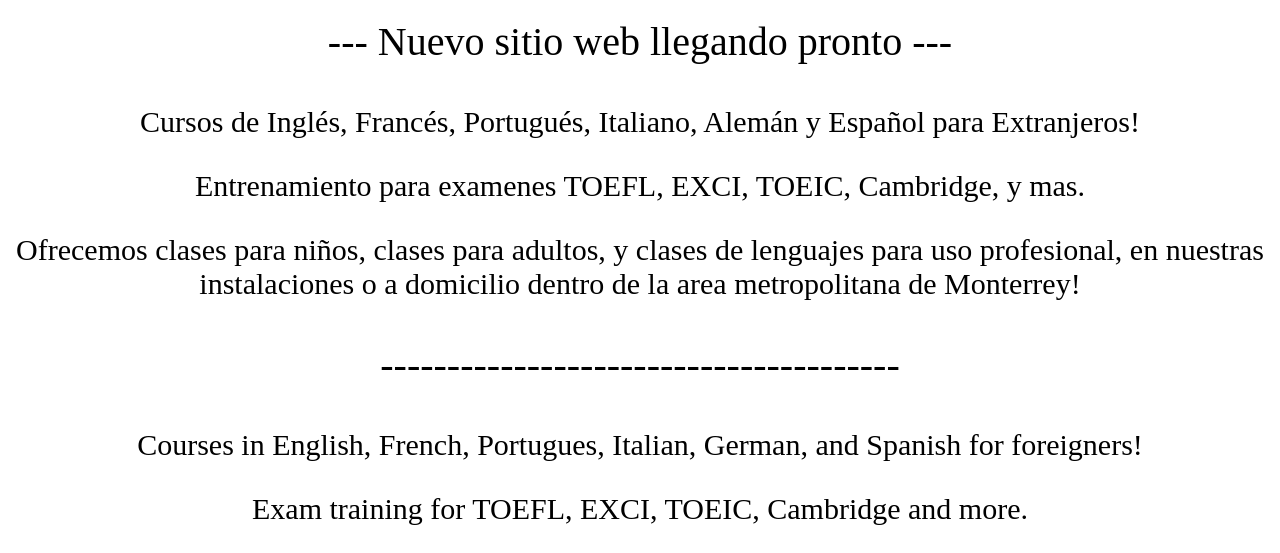
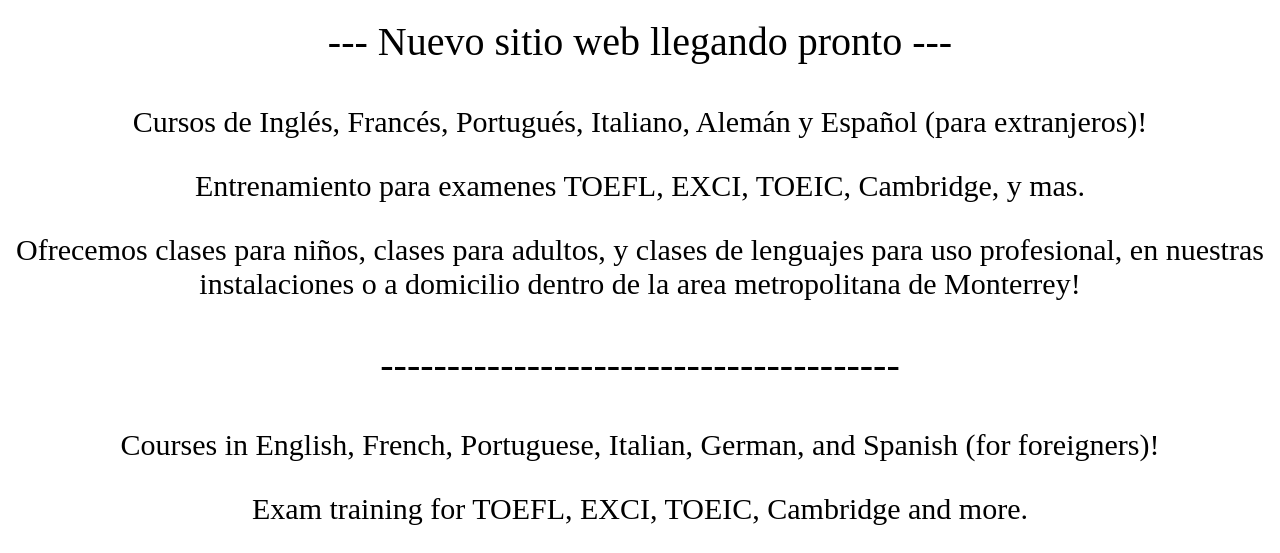
Before and after one commit to LearnGlobal/learnglobal.github.io, a plain HTML site: page index.html in a window 1280 px wide. Shown: the part 214-767 px from the top of the page. Drawn offline with Linux system fonts and the light colour scheme.

Commit message:
Fix portuguese

```diff
--- a/index.html
+++ b/index.html
@@ -18,11 +18,11 @@
 
 <p align="center"><img src='LearnGlobalLogo.jpg' align='middle' width='35%'/></p>
 <p align="center" style="font-size:40px">--- Nuevo sitio web llegando pronto ---</p>
-<p align="center" style="font-size:30px">Cursos de Ingl&eacute;s, Franc&eacute;s, Portugu&eacute;s, Italiano, Alem&aacute;n y Espa&#241;ol para Extranjeros!</p>
+<p align="center" style="font-size:30px">Cursos de Ingl&eacute;s, Franc&eacute;s, Portugu&eacute;s, Italiano, Alem&aacute;n y Espa&#241;ol (para extranjeros)!</p>
 <p align="center" style="font-size:30px">Entrenamiento para examenes TOEFL, EXCI, TOEIC, Cambridge, y mas.</p>
 <p align="center" style="font-size:30px">Ofrecemos clases para ni&#241;os, clases para adultos, y clases de lenguajes para uso profesional, en nuestras instalaciones o a domicilio dentro de la area metropolitana de Monterrey!</p>
 <p align="center" style="font-size:40px">---------------------------------------</p>
-<p align="center" style="font-size:30px">Courses in English, French, Portugues, Italian, German, and Spanish for foreigners!</p>
+<p align="center" style="font-size:30px">Courses in English, French, Portuguese, Italian, German, and Spanish (for foreigners)!</p>
 <p align="center" style="font-size:30px">Exam training for TOEFL, EXCI, TOEIC, Cambridge and more.</p>
 <p align="center" style="font-size:30px">Classes for children and adults. Classes for professional use. At our facilities, at yours, or at home, anywhere within the Monterrey metropolitan area!</p>
 <p align="center" style="font-size:40px">---------------------------------------<br/></p>
```
